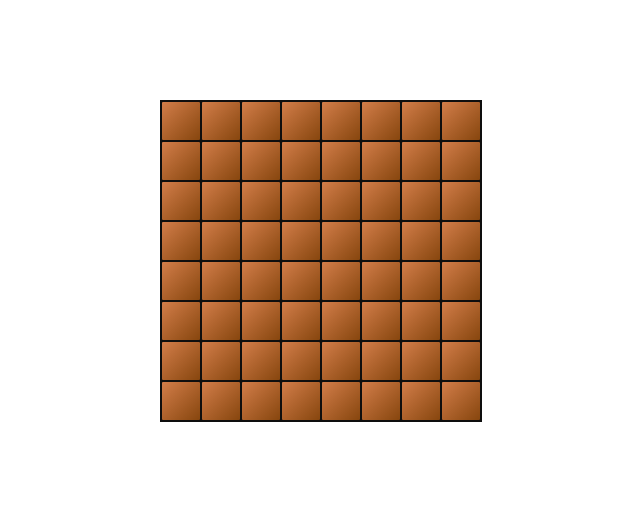
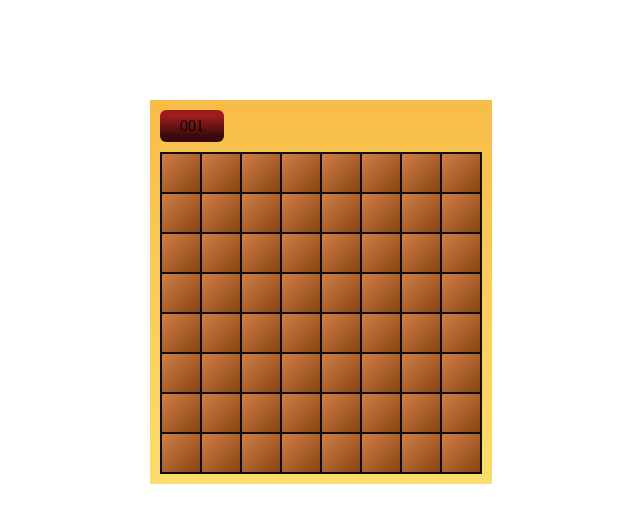
Before and after one commit to amine-by/minesweeper-game, a Vue app: page / in a window 1280 px wide. Shown: the top 522 px of the page, without its empty margins (319-959 px from the left). Built offline with nearby package versions, Linux system fonts and the light colour scheme; the HTML template or start-up script is replaced by a standard one.

Commit message:
Added container for the grid and added digital display component

```diff
--- a/src/App.vue
+++ b/src/App.vue
@@ -6,6 +6,7 @@ import {
   countAdjacentMines,
   getAdjacentCellCoordinates,
 } from "./game/adjacency";
+import DigitalDisplay from "./components/DigitalDisplay.vue";
 
 type GameState = "IDLE" | "PLAYING" | "LOST" | "WON";
 
@@ -126,6 +127,8 @@ defineExpose({
 
 <template>
   <div class="screen">
+    <div class="grid-container">
+      <DigitalDisplay :digits="1" />
       <div class="grid">
         <div class="row" v-for="(row, rowIndex) in grid" :key="rowIndex">
           <Cell
@@ -142,6 +145,7 @@ defineExpose({
         </div>
       </div>
     </div>
+  </div>
 </template>
 
 <style scoped>
@@ -152,6 +156,16 @@ defineExpose({
   align-items: start;
   justify-content: center;
   padding-top: 100px;
+}
+
+.grid-container {
+  padding: 10px;
+  background-image: linear-gradient(to bottom, #f8bc48, #fcdc6e);
+  display: flex;
+  align-items: start;
+  justify-content: center;
+  flex-direction: column;
+  gap: 10px;
 }
 
 .grid {
--- /dev/null
+++ b/src/components/DigitalDisplay.vue
@@ -0,0 +1,32 @@
+<script setup lang="ts">
+import { computed } from "vue";
+
+export type DigitalDisplayType = {
+  digits: number;
+};
+
+const { digits } = defineProps<DigitalDisplayType>();
+
+const content = computed(() => {
+  if (digits >= 999) return "999";
+  if (digits <= -99) return "-99";
+  if (digits < 0) return "-" + ("00" + Math.floor(-digits)).slice(-2);
+  return ("000" + Math.floor(digits)).slice(-3);
+});
+</script>
+
+<template>
+  <div class="display">{{ content }}</div>
+</template>
+
+<style scoped>
+.display {
+  display: flex;
+  align-items: center;
+  justify-content: center;
+  width: 64px;
+  height: 32px;
+  border-radius: 6px;
+  background-image: linear-gradient(to bottom, #a01c1c 20%, #3a0a0a 80%);
+}
+</style>
```
Also changed, not shown: 1 other file (tests, documents, lock files or other folders). Lines whose indentation alone changed are shown as unchanged.
